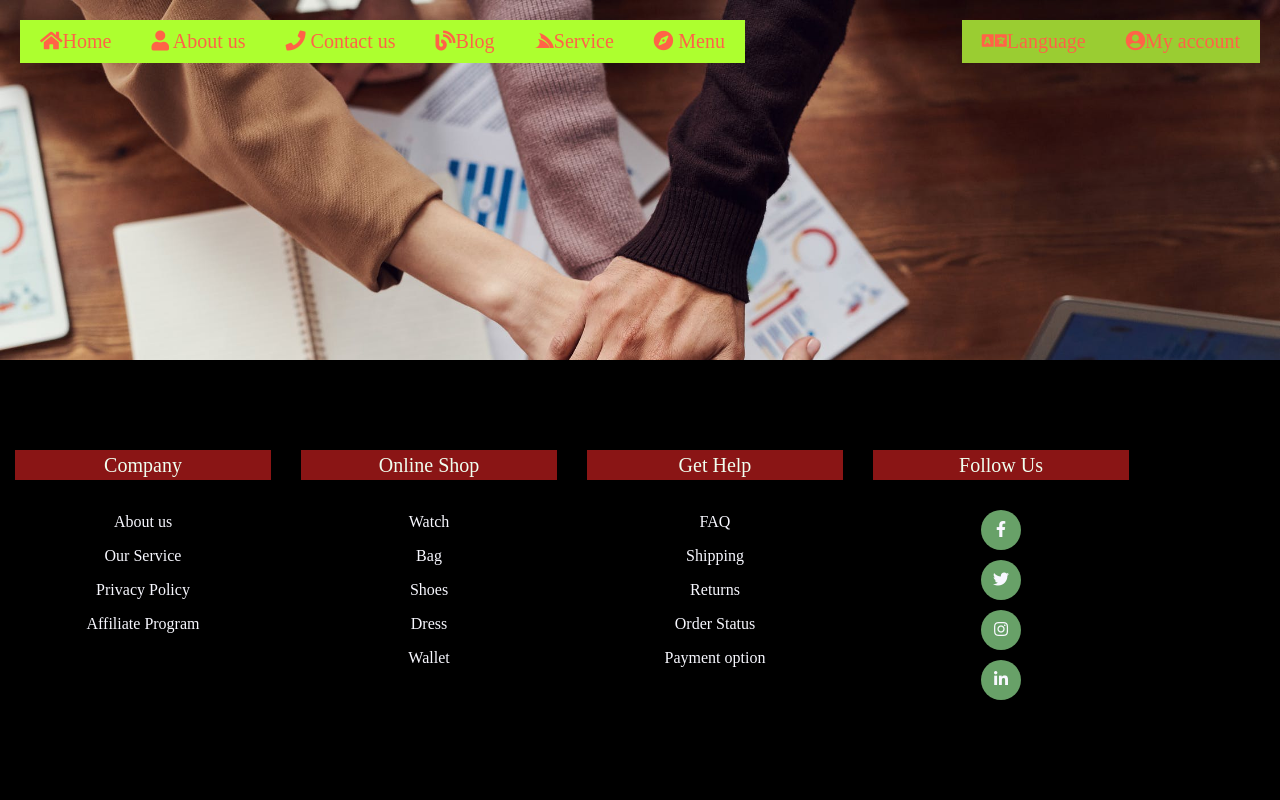
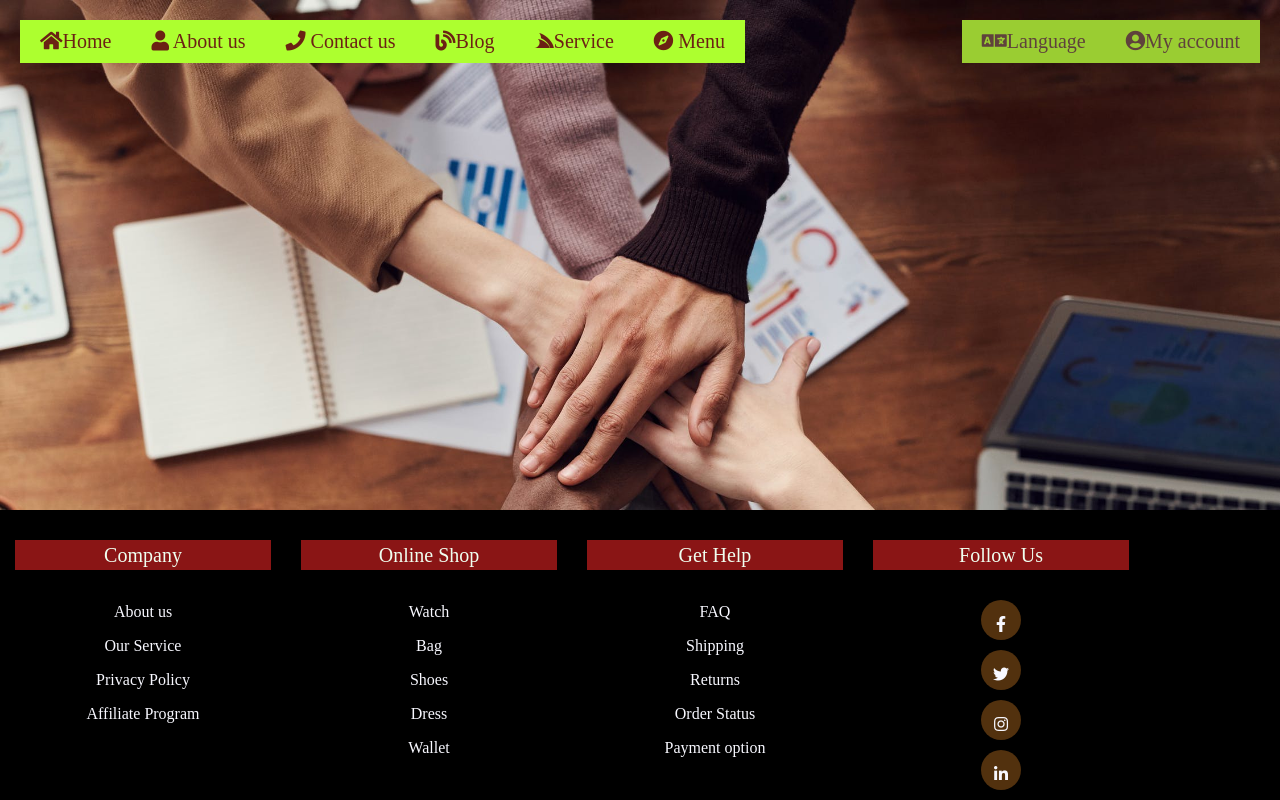
Before and after one commit to AkramHossanOvy/1st-web-site, a plain HTML site: page index.html in a window 1280 px wide. Drawn offline with Linux system fonts and the light colour scheme.

Commit message:
first commit

```diff
--- a/index.html
+++ b/index.html
@@ -9,7 +9,6 @@
     <link rel="stylesheet" href="https://cdnjs.cloudflare.com/ajax/libs/font-awesome/5.15.3/css/all.min.css">
 </head>
 <body>
-<div class="kichu">
 <!-- start Menu-->
     <div class="bar">
  <ul>
@@ -35,10 +34,12 @@
 
 
 <!--footer section-->
+<footer>
+
  <div class="ft">
 
 <footer class="footer">
-    <div class="container">
+
 
        <div class="row">
      <div class="footer-col">
@@ -73,6 +74,7 @@
             </ul>
            </div>
 
+
            <div class="footer-col">
 
             <h4>Follow Us</h4>
@@ -89,7 +91,6 @@
            </div>
 
        </div>
-    </div>
 </footer>
 
 </body>
--- a/style.css
+++ b/style.css
@@ -17,7 +17,7 @@
 
 .bar li a{
     text-decoration: none;
-   color: tomato;
+   color: rgb(107, 33, 20);
    padding: 10px 10px;
     }
 
@@ -32,7 +32,7 @@
 
 .side li a{
     text-decoration: none;
-    color:tomato;
+    color:rgb(95, 66, 60);
     padding: 10px 10px;
 
 }
@@ -46,7 +46,7 @@
     }
     li a:hover{
 
-        background-color:white
+        background-color: ghostwhite;
     }
 /*footer section*/
 .footer {
@@ -54,9 +54,10 @@
     left: 0;
     bottom: 0;
     width: 100%;
-    background-color: red;
+    background-color:black;
     color: white;
     text-align: center;
+    padding-top: 30px;
      }
 
 
@@ -68,10 +69,7 @@ ul {
     list-style: none;
 
 }
-.footer{
-    background-color: black;
-    padding: 90px 0px;
-}
+
 .footer-col{
     width: 20%;
     padding: 0 15px;
@@ -87,11 +85,11 @@ ul {
 
 }
 .footer-col h4::before{
-    .countent:'';
+
     position: absolute;
-    left: 0;
+    left: 5;
     bottom: -10px;
-    height: 2px;
+    height: 5px;
     width: 50px;
     box-sizing: border-box;
 
@@ -103,21 +101,20 @@ ul {
 .footer-col ul li a{
     font-size: 16px;
     text-decoration: none;
-    font-weight: 300px;
     color:ghostwhite;
     display: block;
 }
 .footer-col ul li a:hover{
-    color:orangered
+    color:rgb(216, 69, 16);
 
 }
 .footer-col .social-media li a{
 display: inline-block;
 height: 40px;
 width: 40px;
-background-color: rgb(104, 161, 104);
+background-color: rgb(82, 49, 14);
 text-align: center;
-line-height: 40px;
+line-height: 50px;
 border-radius: 50%;
 
 }
```
